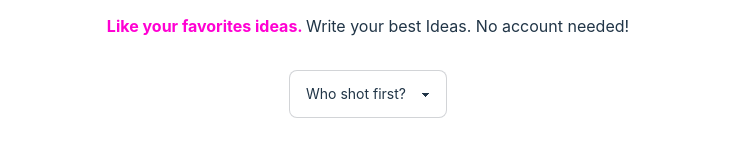
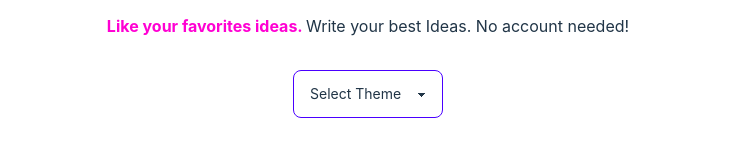
Before and after one commit to Alek30k/Top-50-Ideas, a React (Vite) app: page / in a window 1280 px wide. Shown: the part 216-372 px from the top of the page, without its empty margins (272-1007 px from the left). Built offline with nearby package versions, Linux system fonts and the light colour scheme.

Commit message:
last commit

```diff
--- a/src/Screens/Home/components/Hero.jsx
+++ b/src/Screens/Home/components/Hero.jsx
@@ -9,12 +9,22 @@ const Hero = () => {
         Write your best Ideas. No account needed!
       </h2>
       <div className="">
-        <select className="select select-bordered w-full max-w-xs">
+        <select className="select select-bordered border-primary w-full max-w-xs">
           <option disabled selected>
-            Who shot first?
+            Select Theme
           </option>
-          <option>Han Solo</option>
-          <option>Greedo</option>
+          <option>light</option>
+          <option>dark</option>
+          <option>cupcake</option>
+          <option>bumblebee</option>
+          <option>emerald</option>
+          <option>corporate</option>
+          <option>synthwave</option>
+          <option>retro</option>
+          <option>acid</option>
+          <option>lemonade</option>
+          <option>sunset</option>
+          <option>winter</option>
         </select>
       </div>
     </div>
```
